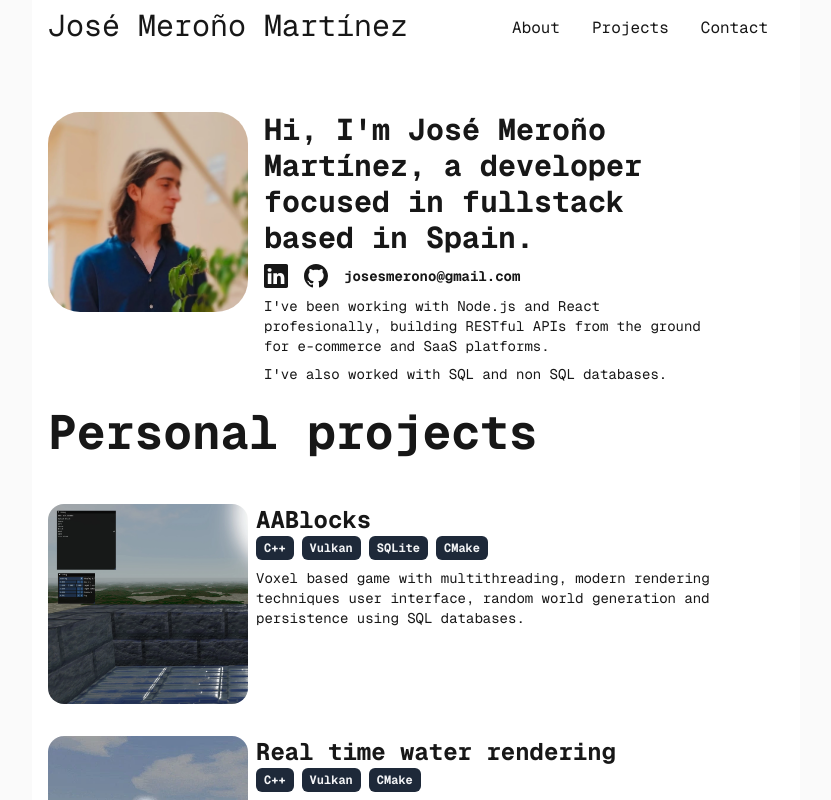
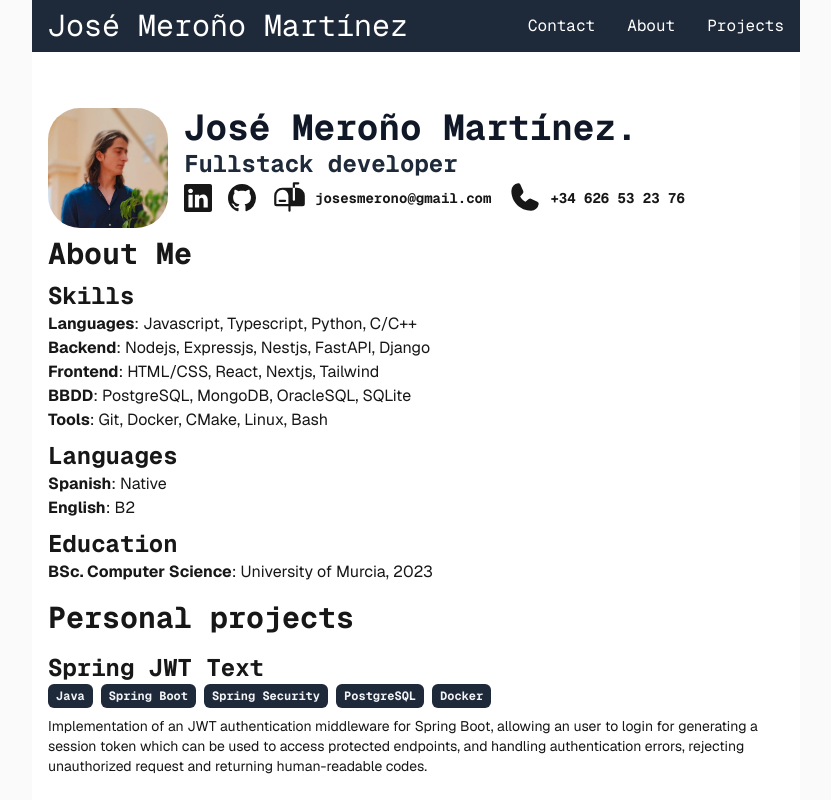
Before and after one commit to jmermar/portfolio, a Next.js app: page / in a window 1280 px wide. Shown: the top 800 px of the page, without its empty margins (224-1055 px from the left). Built offline with nearby package versions, Linux system fonts and the light colour scheme.

Commit message:
Finished draft

```diff
--- a/app/page.tsx
+++ b/app/page.tsx
@@ -1,15 +1,18 @@
+import { About } from "@/src/About";
+import Footer from "@/src/Footer";
 import Header from "@/src/Header";
 import Hero from "@/src/Hero";
 import { Projects } from "@/src/Projects";
-import Image from "next/image";
 
 export default function Home() {
   return (
     <div className="flex min-h-screen items-center justify-center bg-zinc-50 font-sans dark:bg-black">
       <main className="flex min-h-screen w-full max-w-3xl flex-col items-center  bg-white dark:bg-black sm:items-start">
         <Header title="José Meroño Martínez" />
-        <Hero></Hero>
-        <Projects></Projects>
+        <Hero />
+        <About />
+        <Projects />
+        <Footer />
       </main>
     </div>
   );
--- /dev/null
+++ b/src/About.tsx
@@ -0,0 +1,49 @@
+const AboutLine = ({ title, content }: { title: string; content: string }) => {
+  return (
+    <p className="">
+      <strong>{title}</strong>: {content}
+    </p>
+  );
+};
+
+export const About = function () {
+  return (
+    <div id="about" className="px-4 flex flex-col gap-2">
+      <div>
+        <h1 className="font-mono text-3xl font-bold">About Me</h1>
+      </div>
+      <div>
+        <h2 className="font-mono text-2xl font-bold">Skills</h2>
+        <AboutLine
+          title="Languages"
+          content="Javascript, Typescript, Python, C/C++"
+        />
+        <AboutLine
+          title="Backend"
+          content="Nodejs, Expressjs, Nestjs, FastAPI, Django"
+        />
+        <AboutLine
+          title="Frontend"
+          content="HTML/CSS, React, Nextjs, Tailwind"
+        />
+        <AboutLine
+          title="BBDD"
+          content="PostgreSQL, MongoDB, OracleSQL, SQLite"
+        />
+        <AboutLine title="Tools" content="Git, Docker, CMake, Linux, Bash" />
+      </div>
+      <div>
+        <h2 className="font-mono text-2xl font-bold">Languages</h2>
+        <AboutLine title="Spanish" content="Native" />
+        <AboutLine title="English" content="B2" />
+      </div>
+      <div>
+        <h2 className="font-mono text-2xl font-bold"> Education</h2>
+        <AboutLine
+          title="BSc. Computer Science"
+          content="University of Murcia, 2023"
+        />
+      </div>
+    </div>
+  );
+};
--- /dev/null
+++ b/src/Footer.tsx
@@ -0,0 +1,9 @@
+export default function Footer() {
+  return (
+    <div className="flex flex-row w-full bg-gray-800 items-stretch flex-wrap px-4 py-2">
+      <p className="font-mono text-sm text-white mx-auto">
+        Made with Next.js and React.
+      </p>
+    </div>
+  );
+}
--- a/src/Header.tsx
+++ b/src/Header.tsx
@@ -2,17 +2,28 @@ export type HeaderProps = {
   title: string;
 };
 
+const NavElement = function ({ title, href }: { title: string; href: string }) {
+  return (
+    <a
+      href={href}
+      className="font-mono px-4 py-2 text-white hover:bg-gray-950 transition flex items-center"
+    >
+      {title}
+    </a>
+  );
+};
+
 export default function Header(props: HeaderProps) {
   return (
-    <div className="flex flex-row w-full px-4 py-2 align-baseline flex-wrap">
-      <header className="grow">
-        <h1 className="font-mono text-3xl">{props.title} </h1>
+    <div className="flex flex-row w-full bg-gray-800 items-stretch flex-wrap">
+      <header className="grow px-4 py-2">
+        <h1 className="font-mono text-3xl text-white">{props.title} </h1>
       </header>
 
       <nav className="flex flex-row">
-        <p className="font-mono px-4 py-2">About</p>
-        <p className="font-mono px-4 py-2">Projects</p>
-        <p className="font-mono px-4 py-2">Contact</p>
+        <NavElement title="Contact" href="#contact" />
+        <NavElement title="About" href="#about" />
+        <NavElement title="Projects" href="#projects" />
       </nav>
     </div>
   );
--- a/src/Hero.tsx
+++ b/src/Hero.tsx
@@ -1,21 +1,34 @@
-import { BsLinkedin, BsGithub } from "react-icons/bs";
+import {
+  BsLinkedin,
+  BsGithub,
+  BsMailbox,
+  BsPhone,
+  BsPhoneFill,
+  BsPcHorizontal,
+} from "react-icons/bs";
+import { PiMailbox, PiMailboxFill, PiPhone, PiPhoneFill } from "react-icons/pi";
 
 export type HeroProps = {};
 
 export default function Hero(props: HeroProps) {
   return (
-    <div className="flex flex-row w-full px-4 py-2 align-baseline gap-4 mt-12 flex-wrap">
-      <div className="rounded-4xl overflow-hidden max-w-50 h-fit">
+    <div
+      id="contact"
+      className="flex flex-row w-full px-4 py-2 align-baseline gap-4 mt-12 flex-wrap"
+    >
+      <div className="rounded-4xl overflow-hidden max-w-30 h-fit">
         <img className="h-full max-w-full" src="/profile.webp" />
       </div>
-      <div className="grow flex flex-col gap-2 max-w-md">
-        <h1 className="font-mono text-3xl font-bold">
-          Hi, I'm José Meroño Martínez, a developer focused in fullstack based
-          in Spain.
+      <div className="grow flex flex-col  max-w-xl">
+        <h1 className="font-mono text-4xl font-bold text-gray-900">
+          José Meroño Martínez.
         </h1>
+        <h2 className="font-mono text-2xl font-bold text-gray-800">
+          Fullstack developer
+        </h2>
         <div
           className="flex flex-row flex-wrap gap-4 items-center"
-          style={{ fontSize: "1.5em" }}
+          style={{ fontSize: "1.75em" }}
         >
           <a href="https://www.linkedin.com/in/josemeronomartinezjmermar">
             <BsLinkedin />
@@ -23,20 +36,21 @@ export default function Hero(props: HeroProps) {
           <a href="https://www.github.com/jmermar">
             <BsGithub />
           </a>
-          <a
-            className="text-sm font-bold font-mono"
-            href="josesmerono@gmail.com"
+          <div
+            className="flex flex-row gap-2 items-center"
+            style={{ fontSize: "1.25em" }}
           >
-            josesmerono@gmail.com
-          </a>
+            <PiMailboxFill />
+            <p className="text-sm font-bold font-mono">josesmerono@gmail.com</p>
+          </div>
+          <div
+            className="flex flex-row gap-2 items-center"
+            style={{ fontSize: "1.25em" }}
+          >
+            <PiPhoneFill />
+            <p className="text-sm font-bold font-mono">+34 626 53 23 76</p>
+          </div>
         </div>
-        <p className="font-mono text-sm">
-          I've been working with Node.js and React profesionally, building
-          RESTful APIs from the ground for e-commerce and SaaS platforms.
-        </p>
-        <p className="font-mono  text-sm">
-          I've also worked with SQL and non SQL databases.
-        </p>
       </div>
     </div>
   );
--- a/src/Projects.tsx
+++ b/src/Projects.tsx
@@ -10,9 +10,9 @@ type ProjectProps = {
 
 const Project = (props: ProjectProps) => {
   return (
-    <div className="flex flex-row gap-2">
+    <div id="projects" className="flex flex-row gap-2">
       {!!props.img ? (
-        <div className="rounded-2xl overflow-hidden max-w-50 h-fit">
+        <div className="rounded-2xl overflow-hidden max-w-35 h-fit">
           <img className="h-full max-w-full" src={props.img} />
         </div>
       ) : (
@@ -21,20 +21,23 @@ const Project = (props: ProjectProps) => {
       <div className="flex flex-col w-fit">
         <a
           href={props.github}
-          className="inline hover:text-gray-700 transition"
+          className="inline hover:text-blue-800 transition"
         >
           <div className="flex flex-col">
             <h1 className="text-2xl font-mono font-bold">{props.name}</h1>
           </div>
         </a>
         <div className="flex flex-row mb-2 flex-wrap gap-2">
-          {props.stack.map((label) => (
-            <div className="font-mono text-xs text-gray-100 font-bold bg-gray-800 rounded-md px-2 py-1">
+          {props.stack.map((label, idx) => (
+            <div
+              key={idx}
+              className="font-mono text-xs text-gray-100 font-bold bg-gray-800 rounded-md px-2 py-1"
+            >
               {label}
             </div>
           ))}
         </div>
-        <p className="font-mono text-sm">{props.description}</p>
+        <p className="text-sm">{props.description}</p>
       </div>
     </div>
   );
@@ -42,9 +45,33 @@ const Project = (props: ProjectProps) => {
 
 export const Projects = () => {
   return (
-    <div className="flex flex-col gap-12 p-4">
-      <h1 className="text-5xl font-mono font-bold">Personal projects</h1>
+    <div className="flex flex-col gap-4 p-4">
+      <h1 className="text-3xl font-mono font-bold">Personal projects</h1>
       <div className="flex flex-col gap-8">
+        <Project
+          name="Spring JWT Text"
+          stack={[
+            "Java",
+            "Spring Boot",
+            "Spring Security",
+            "PostgreSQL",
+            "Docker",
+          ]}
+          description="Implementation of an JWT authentication middleware for Spring Boot, allowing an user to login for generating a session token which can be used to access protected endpoints, and handling authentication errors, rejecting unauthorized request and returning human-readable codes."
+          github="https://github.com/jmermar/Spring-JWT-Test"
+        />
+        <Project
+          name="React editable context for StoryBook."
+          stack={["Typescript", "React", "StoryBook"]}
+          description="Project that I realized while working at Connectif A.I. to make possible to edit react component properties in StoryBook."
+          github="https://github.com/jmermar/storybook-react-editable-context"
+        />
+        <Project
+          name="HTTP static server"
+          stack={["C", "Unix"]}
+          description="Static server by implementing HTTP 1.1 protocol from scratch in C and only using standard library and Unix syscalls, right now it can handle client request, parse it, and either return the requested file, reject forbidden request methods or return a not found error if file could not be found."
+          github="https://github.com/jmermar/simple-static-server"
+        />
         <Project
           name="AABlocks"
           img="aablocks.webp"
@@ -59,24 +86,6 @@ export const Projects = () => {
           description="Rendering an scene with water in real time by using Fractional Brownian Motion and PBR lighting and reflections. It uses compute shaders to dispatch the geometry commands in the GPU as well as GPU-based LOD for water meshes."
           github="https://github.com/jmermar/Vulkan-Water-Renderer"
         />
-        <Project
-          name="Spring JWT Text"
-          stack={[
-            "Java",
-            "Spring Boot",
-            "Spring Security",
-            "PostgreSQL",
-            "Docker",
-          ]}
-          description="Implementation of an JWT authentication middleware for Spring Boot, allowing an user to login for generating a session token which can be used to access protected endpoints, and handling authentication errors, rejecting unauthorized request and returning human-readable codes."
-          github="https://github.com/jmermar/Spring-JWT-Test"
-        />
-        <Project
-          name="HTTP static server"
-          stack={["C", "Unix"]}
-          description="Static server by implementing HTTP 1.1 protocol from scratch in C and only using standard library and Unix syscalls, right now it can handle client request, parse it, and either return the requested file, reject forbidden request methods or return a not found error if file could not be found."
-          github="https://github.com/jmermar/simple-static-server"
-        />
       </div>
     </div>
   );
```
